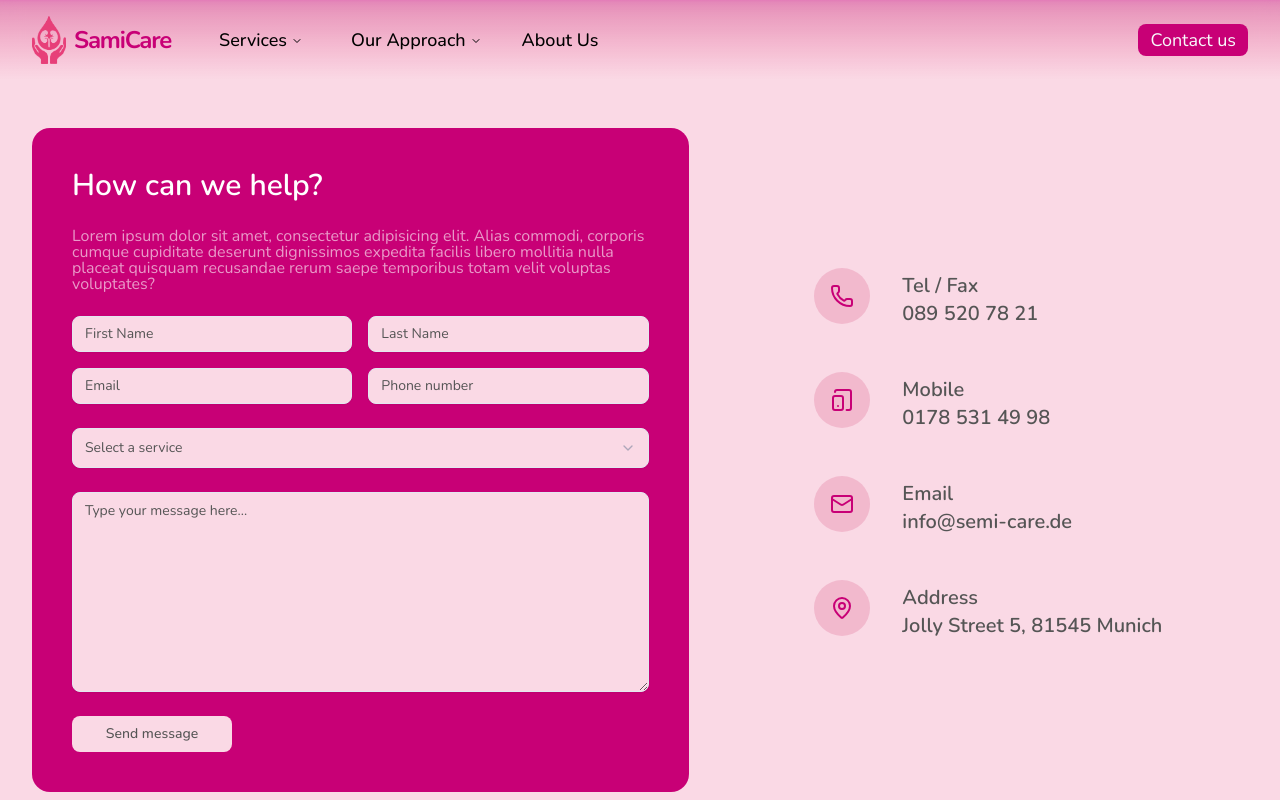
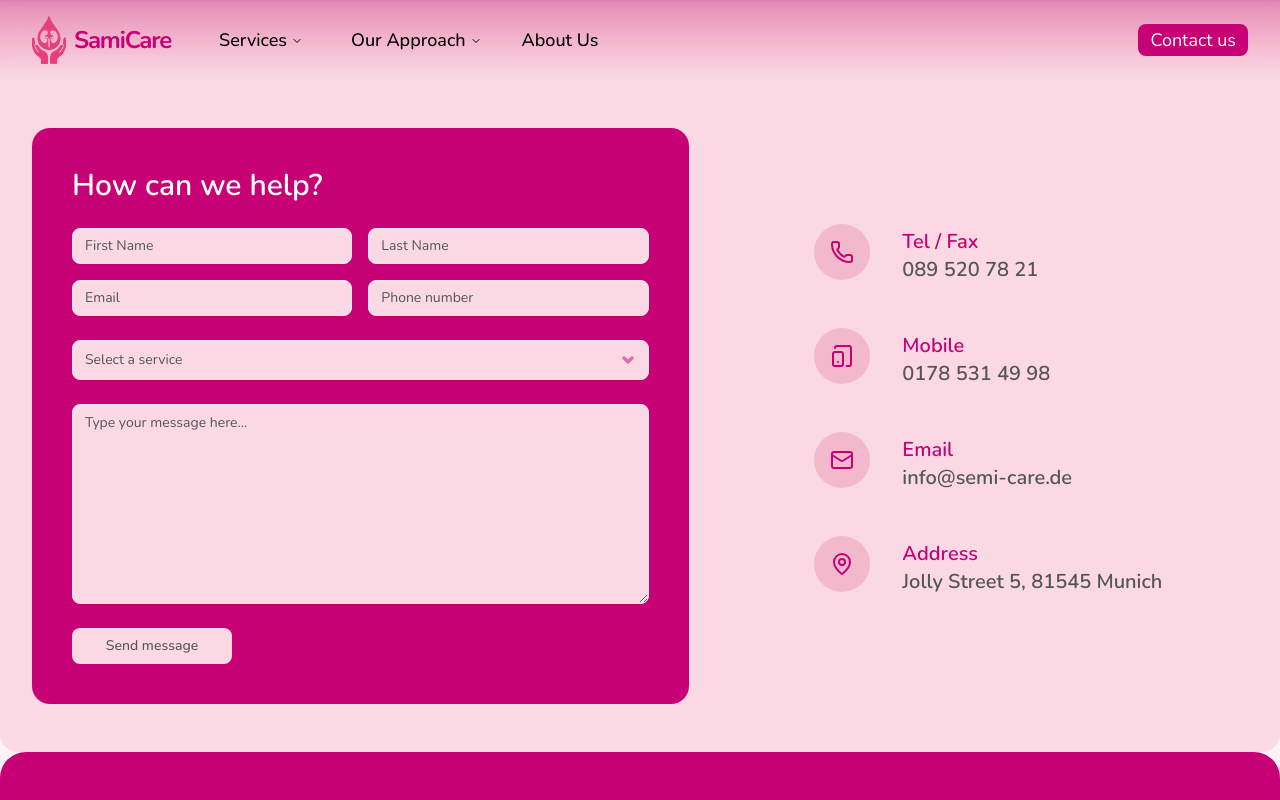
Before and after one commit to sinissto/semi-care-app, a React (Vite) app: page /contact in a window 1280 px wide. Shown: the top 800 px of the page. Built offline with nearby package versions, Linux system fonts and the light colour scheme.

Commit message:
Contact page - font size, color and minor staff fix

```diff
--- a/src/components/ui/select.jsx
+++ b/src/components/ui/select.jsx
@@ -22,14 +22,14 @@
       data-slot="select-trigger"
       data-size={size}
       className={cn(
-        "border-input data-placeholder:text-grey-primary [&_svg:not([class*='text-'])]:text-muted-foreground focus-visible:border-primary-tint focus-visible:ring-primary-tint/50 aria-invalid:ring-destructive/20 dark:aria-invalid:ring-destructive/40 aria-invalid:border-destructive dark:bg-input/30 dark:hover:bg-input/50 flex w-fit items-center justify-between gap-2 rounded-md border bg-primary-tint px-3 py-4 text-sm whitespace-nowrap shadow-xs transition-[color,box-shadow] outline-none focus-visible:ring-[3px] disabled:cursor-not-allowed disabled:opacity-50 data-[size=default]:h-10 data-[size=sm]:h-8 *:data-[slot=select-value]:line-clamp-1 *:data-[slot=select-value]:flex *:data-[slot=select-value]:items-center *:data-[slot=select-value]:gap-2 [&_svg]:pointer-events-none [&_svg]:shrink-0 [&_svg:not([class*='size-'])]:size-4",
+        "border-input data-placeholder:text-grey-primary [&_svg:not([class*='text-'])]:text-muted-foreground focus-visible:border-primary-tint focus-visible:ring-primary-tint/50 aria-invalid:ring-destructive/20 dark:aria-invalid:ring-destructive/40 aria-invalid:border-destructive dark:bg-input/30 dark:hover:bg-input/50 flex w-fit items-center justify-between gap-2 rounded-md border bg-primary-tint px-3 py-4 text-base md:text-sm whitespace-nowrap shadow-xs transition-[color,box-shadow] outline-none focus-visible:ring-[3px] disabled:cursor-not-allowed disabled:opacity-50 data-[size=default]:h-10 data-[size=sm]:h-8 *:data-[slot=select-value]:line-clamp-1 *:data-[slot=select-value]:flex *:data-[slot=select-value]:items-center *:data-[slot=select-value]:gap-2 [&_svg]:pointer-events-none [&_svg]:shrink-0 [&_svg:not([class*='size-'])]:size-4",
         className
       )}
       {...props}
     >
       {children}
       <SelectPrimitive.Icon asChild>
-        <ChevronDownIcon className="size-4 opacity-50" />
+        <ChevronDownIcon className="size-4 opacity-50 stroke-5 stroke-primary" />
       </SelectPrimitive.Icon>
     </SelectPrimitive.Trigger>
   );
@@ -76,7 +76,10 @@
   return (
     <SelectPrimitive.Label
       data-slot="select-label"
-      className={cn("text-muted-foreground px-2 py-1.5 text-sm", className)}
+      className={cn(
+        "text-muted-foreground px-2 py-1.5 text-base md:text-sm",
+        className
+      )}
       {...props}
     />
   );
@@ -87,7 +90,7 @@
     <SelectPrimitive.Item
       data-slot="select-item"
       className={cn(
-        "focus:bg-accent focus:text-accent-foreground [&_svg:not([class*='text-'])]:text-muted-foreground relative flex w-full cursor-default items-center gap-2 rounded-sm py-1.5 pr-8 pl-2 text-sm outline-hidden select-none data-[disabled]:pointer-events-none data-[disabled]:opacity-50 [&_svg]:pointer-events-none [&_svg]:shrink-0 [&_svg:not([class*='size-'])]:size-4 *:[span]:last:flex *:[span]:last:items-center *:[span]:last:gap-2",
+        "focus:bg-accent focus:text-accent-foreground [&_svg:not([class*='text-'])]:text-muted-foreground relative flex w-full cursor-default items-center gap-2 rounded-sm py-1.5 pr-8 pl-2 text-base md:text-sm outline-hidden select-none data-[disabled]:pointer-events-none data-[disabled]:opacity-50 [&_svg]:pointer-events-none [&_svg]:shrink-0 [&_svg:not([class*='size-'])]:size-4 *:[span]:last:flex *:[span]:last:items-center *:[span]:last:gap-2",
         className
       )}
       {...props}
--- a/src/pages/ContactPage.jsx
+++ b/src/pages/ContactPage.jsx
@@ -45,13 +45,13 @@
               <h3 className={"text-3xl font-semibold text-white"}>
                 How can we help?
               </h3>
-              <p className={"text-white/60"}>
-                Lorem ipsum dolor sit amet, consectetur adipisicing elit. Alias
-                commodi, corporis cumque cupiditate deserunt dignissimos
-                expedita facilis libero mollitia nulla placeat quisquam
-                recusandae rerum saepe temporibus totam velit voluptas
-                voluptates?
-              </p>
+              {/*<p className={"text-white/60"}>*/}
+              {/*  Lorem ipsum dolor sit amet, consectetur adipisicing elit. Alias*/}
+              {/*  commodi, corporis cumque cupiditate deserunt dignissimos*/}
+              {/*  expedita facilis libero mollitia nulla placeat quisquam*/}
+              {/*  recusandae rerum saepe temporibus totam velit voluptas*/}
+              {/*  voluptates?*/}
+              {/*</p>*/}
 
               {/* INPUT */}
               <div className="grid grid-cols-1 md:grid-cols-2 gap-4">
@@ -137,8 +137,8 @@
                     </div>
 
                     <div className="mb-2 text-xl font-semibold text-grey-primary">
-                      <p>{item.title}</p>
-                      <h3 className="text-grey-primary">
+                      <p className={"text-primary"}>{item.title}</p>
+                      <h3 className="textg-rey-primary">
                         {item.title === "Tel / Fax" && (
                           <a type={"tel"} href={`tel:${item.description}`}>
                             {item.description}
```
